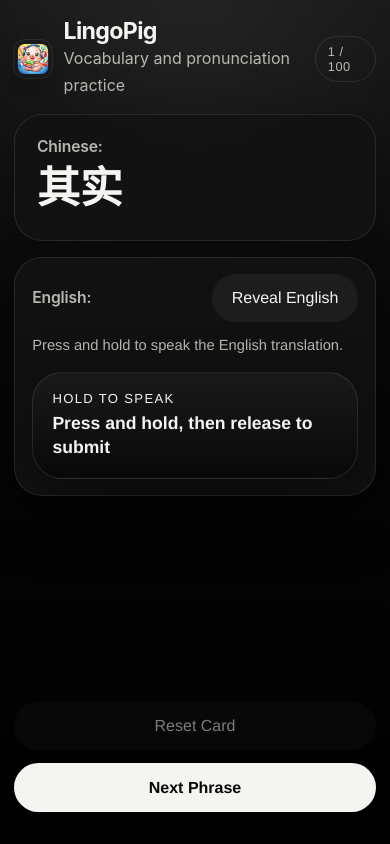
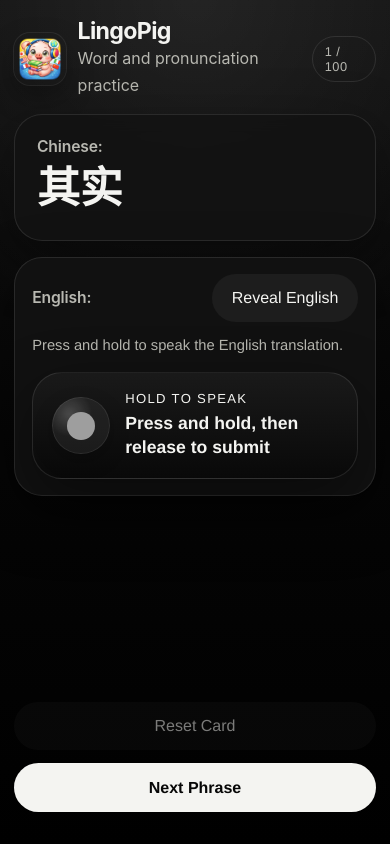
Before and after one commit to junior-building-things/LingoPig, a Next.js app: page / in a window 390 px wide. Built offline with nearby package versions, Linux system fonts and the light colour scheme; grey boxes are pictures that could not be loaded.

Commit message:
Refresh subtitle and microphone icon styling

```diff
--- a/src/app/globals.css
+++ b/src/app/globals.css
@@ -74,7 +74,7 @@ button {
 }
 
 .brand-icon {
-  border-radius: 12px;
+  border-radius: 16px;
   flex-shrink: 0;
   box-shadow:
     0 0 0 1px rgba(255, 255, 255, 0.08),
@@ -261,6 +261,37 @@ button {
   text-transform: uppercase;
 }
 
+.mic-button-row {
+  display: flex;
+  align-items: center;
+  gap: 0.95rem;
+}
+
+.mic-badge {
+  display: flex;
+  width: 3.6rem;
+  height: 3.6rem;
+  flex-shrink: 0;
+  align-items: center;
+  justify-content: center;
+  border-radius: 999px;
+  background:
+    radial-gradient(circle at 30% 30%, rgba(255, 255, 255, 0.18), transparent 40%),
+    rgba(255, 255, 255, 0.06);
+  box-shadow:
+    inset 0 0 0 1px rgba(255, 255, 255, 0.08),
+    0 8px 20px rgba(0, 0, 0, 0.24);
+}
+
+.mic-badge-icon {
+  border-radius: 999px;
+}
+
+.mic-text-block {
+  min-width: 0;
+  flex: 1;
+}
+
 .mic-copy {
   display: block;
   margin-top: 0.4rem;
--- a/src/components/practice-session.tsx
+++ b/src/components/practice-session.tsx
@@ -5,6 +5,7 @@ import { useRef, useState } from "react";
 import { currentDeck } from "@/lib/deck";
 import type { AttemptEvaluation } from "@/lib/types";
 import lingoPigIcon from "../../lingo-pig-icon.png";
+import microphoneIcon from "../../microphone.png";
 
 type SessionStatus = "idle" | "preparing" | "recording" | "submitting";
 
@@ -262,15 +263,13 @@ export function PracticeSession() {
             src={lingoPigIcon}
             alt="LingoPig icon"
             className="brand-icon"
-            width={38}
-            height={38}
+            width={52}
+            height={52}
             priority
           />
           <div className="brand-lockup">
             <span className="brand-mark">LingoPig</span>
-            <span className="brand-copy">
-              Vocabulary and pronunciation practice
-            </span>
+            <span className="brand-copy">Word and pronunciation practice</span>
           </div>
         </div>
         <span className="progress-pill">
@@ -323,6 +322,17 @@ export function PracticeSession() {
           onContextMenu={(event) => event.preventDefault()}
           disabled={!hasAccessToMedia || status === "submitting"}
         >
+          <span className="mic-button-row">
+            <span className="mic-badge" aria-hidden="true">
+              <Image
+                src={microphoneIcon}
+                alt=""
+                className="mic-badge-icon"
+                width={28}
+                height={28}
+              />
+            </span>
+            <span className="mic-text-block">
               <span className="mic-label">Hold To Speak</span>
               <span className="mic-copy">
                 {status === "recording"
@@ -332,6 +342,8 @@ export function PracticeSession() {
                     : status === "preparing"
                       ? "Waiting for microphone access..."
                       : "Press and hold, then release to submit"}
+              </span>
+            </span>
           </span>
         </button>
 
```
Also changed, not shown: 1 other file (tests, documents, lock files or other folders). Lines whose indentation alone changed are shown as unchanged.
